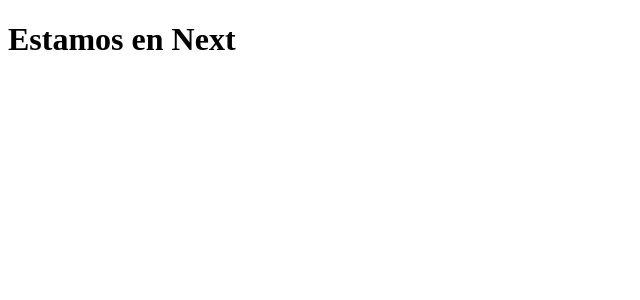
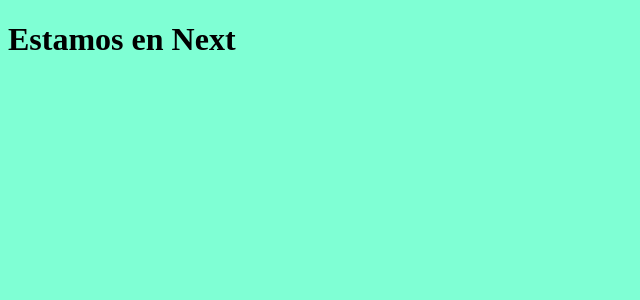
Before and after one commit to exequielsalinass/ecommerce, a Next.js app: page / in a window 1280 px wide. Shown: the top 300 px of the page, without its empty margins (0-640 px from the left). Built offline with nearby package versions, Linux system fonts and the light colour scheme.

Commit message:
Agregado sass

```diff
--- a/package.json
+++ b/package.json
@@ -11,7 +11,8 @@
   "dependencies": {
     "next": "13.1.6",
     "react": "18.2.0",
-    "react-dom": "18.2.0"
+    "react-dom": "18.2.0",
+    "sass": "^1.58.0"
   },
   "devDependencies": {
     "eslint": "8.33.0",
--- a/pages/_app.js
+++ b/pages/_app.js
@@ -1,3 +1,5 @@
+import "../scss/global.scss"
+
 export default function MyApp({ Component, pageProps }) {
   return <Component {...pageProps} />;
 }
--- /dev/null
+++ b/scss/global.scss
@@ -0,0 +1,3 @@
+body {
+    background-color: aquamarine;
+}
```
Also changed, not shown: 1 other file (tests, documents, lock files or other folders).
